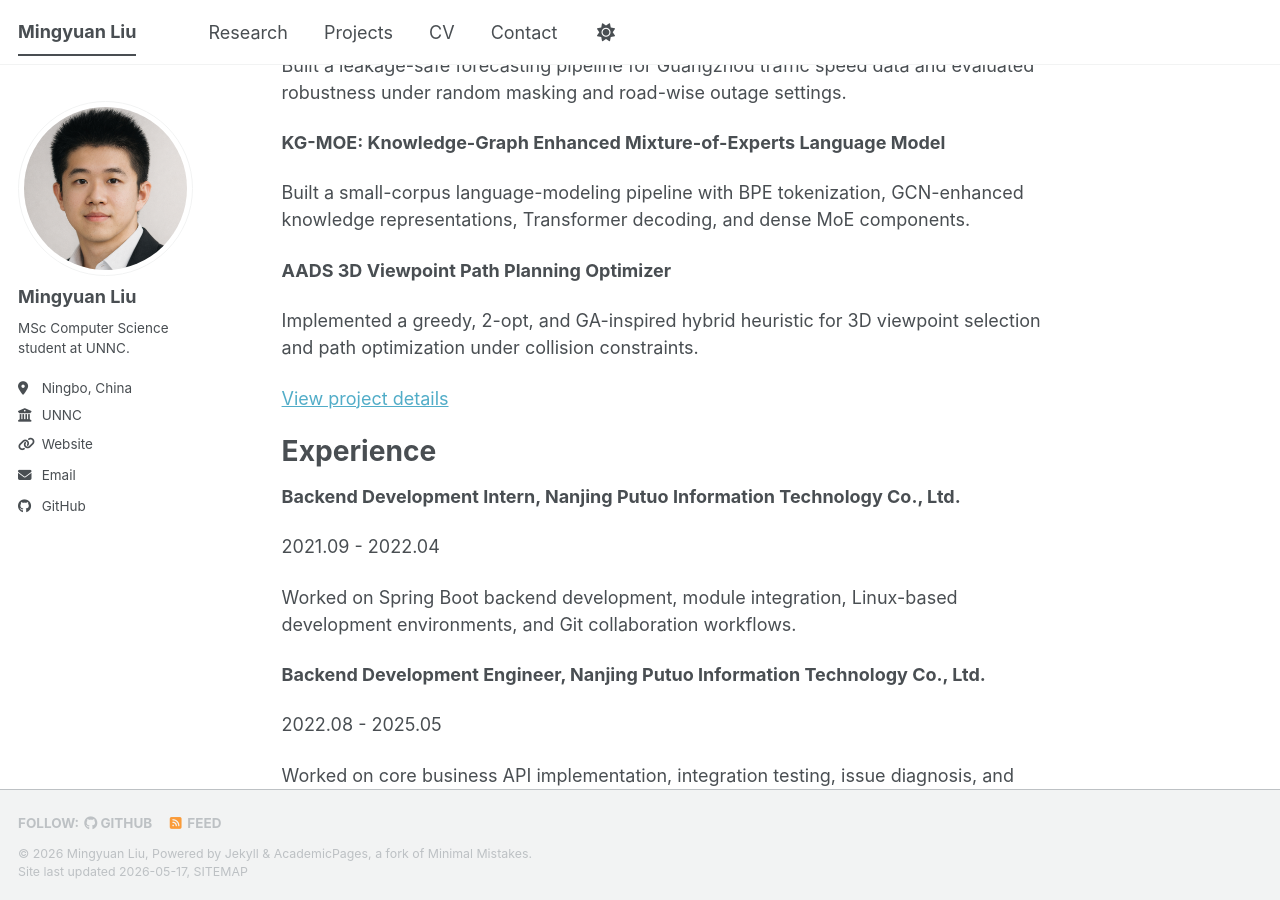
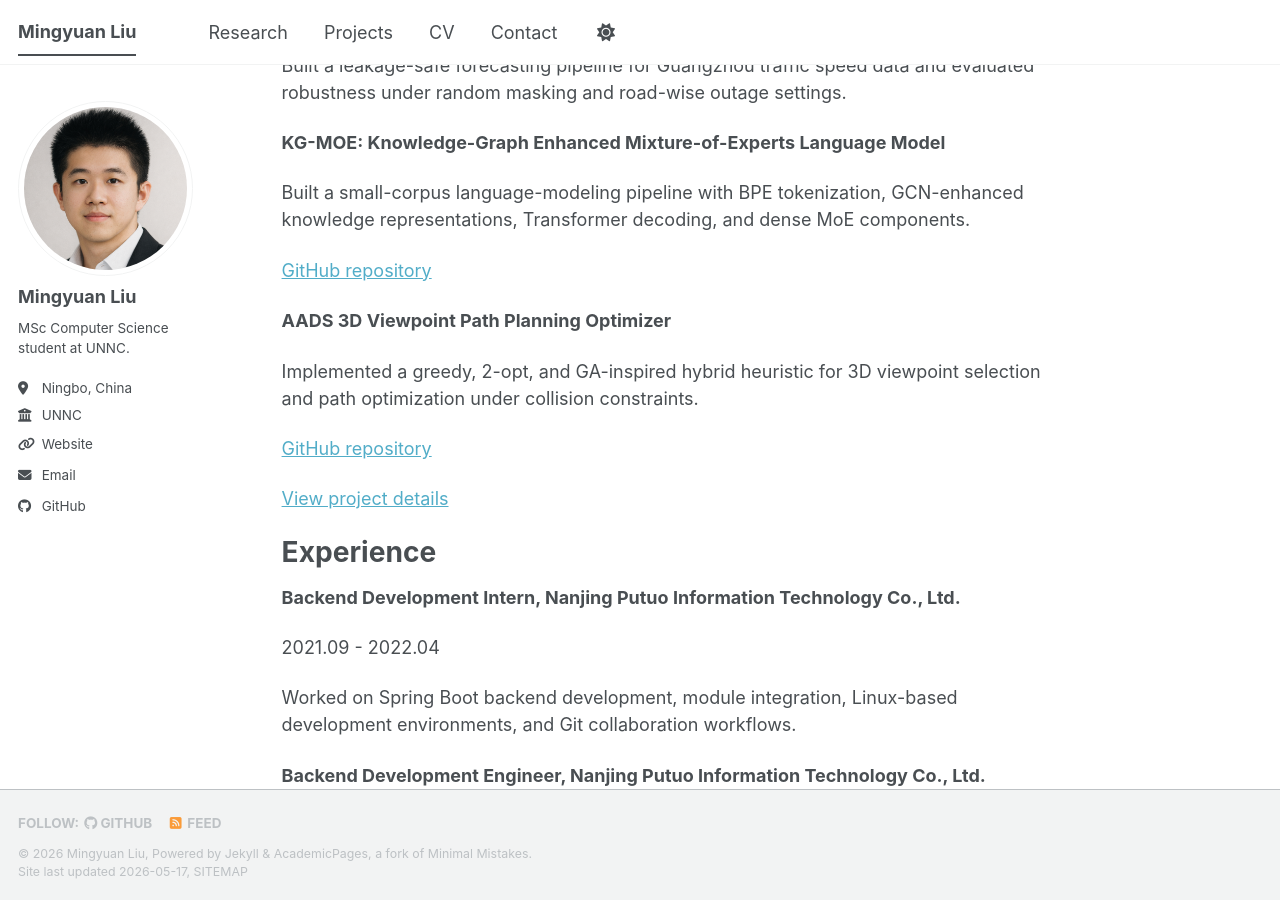
Before and after one commit to lmy12367/lmy12367.github.io, a Jekyll site: the page built from _pages/about.md, in a window 1280 px wide and 900 px high, scrolled down 1606 px. Built offline with Jekyll 4.4.1, drawn with Linux system fonts in a browser that asks for light colours; a script bundle is joined from its source files by our own code; library files that are not in the unit come from our copies.

Commit message:
Add public project repository links

```diff
--- a/_pages/about.md
+++ b/_pages/about.md
@@ -62,9 +62,13 @@ Built a leakage-safe forecasting pipeline for Guangzhou traffic speed data and e
 
 Built a small-corpus language-modeling pipeline with BPE tokenization, GCN-enhanced knowledge representations, Transformer decoding, and dense MoE components.
 
+[GitHub repository](https://github.com/lmy12367/KG-MOE-Knowledge-Graph-Enhanced-Mixture-of-Experts-Language-Model)
+
 **AADS 3D Viewpoint Path Planning Optimizer**
 
 Implemented a greedy, 2-opt, and GA-inspired hybrid heuristic for 3D viewpoint selection and path optimization under collision constraints.
+
+[GitHub repository](https://github.com/lmy12367/AADS-3D-Viewpoint-Path-Planning-Optimizer)
 
 [View project details](/projects/)
 
```
Also changed, not shown: _portfolio/04-kg-moe-language-model.md (+2 -0 lines), _portfolio/05-aads-3d-path-planning.md (+2 -0 lines).
